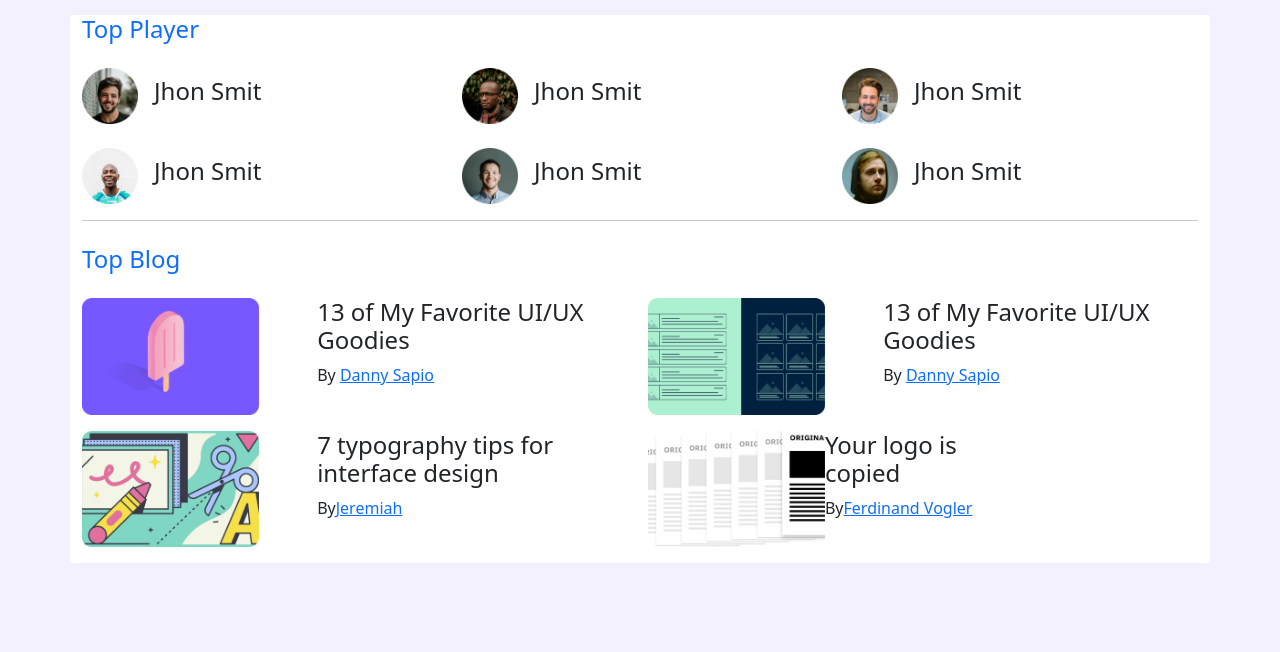
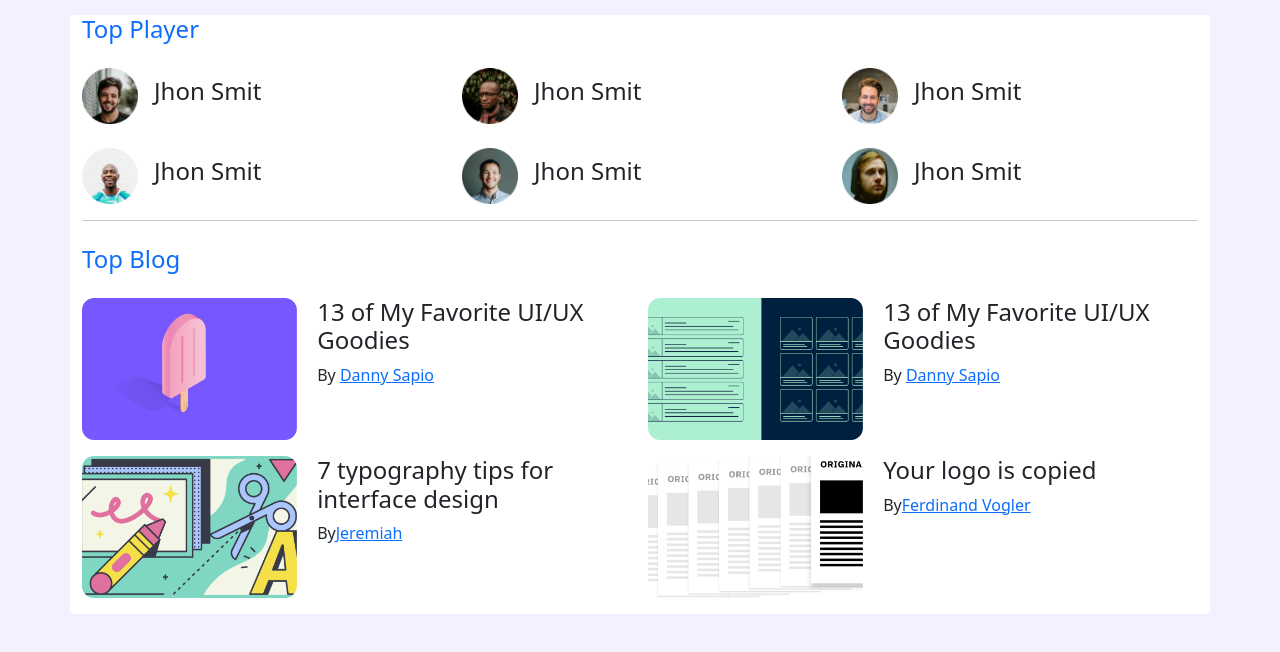
Before and after one commit to jaherm9/leader-board, a plain HTML site: page index.html in a window 1280 px wide. Shown: the part 86-738 px from the top of the page. Drawn offline with Linux system fonts and the light colour scheme.

Commit message:
image width resolved

```diff
--- a/index.html
+++ b/index.html
@@ -78,7 +78,7 @@
     <div class="col-md-12 col-lg-6 d-flex">
       <div class="row">
         <div class="col-12 col-md-5">
-          <img width="177px" src="images/blogs/blog-1.png" alt="">
+          <img width="100%" src="images/blogs/blog-1.png" alt="">
         </div>
       <div class="ps-2 col-md-6">
         <h4>13 of My Favorite
@@ -92,7 +92,7 @@
     <div class="col-md-12 col-lg-6 d-flex">
       <div class="row">
         <div class="col-12 col-md-5">
-          <img width="177px" src="images/blogs/blog-2.png" alt="">
+          <img width="100%" src="images/blogs/blog-2.png" alt="">
         </div>
       <div class="ps-2 col-md-6">
         <h4>13 of My Favorite
@@ -105,7 +105,7 @@
     <div class="col-md-12 col-lg-6 d-flex">
       <div class="row">
         <div class="col-12 col-md-5">
-          <img width="177px" src="images/blogs/blog-3.png" alt="">
+          <img width="100%" src="images/blogs/blog-3.png" alt="">
         </div>
       <div class="ps-2 col-md-6">
         <h4>7 typography tips
@@ -119,7 +119,7 @@
     <div class="col-md-12 col-lg-6 d-flex">
       <div class="row">
         <div class="col-12 col-md-5">
-          <img width="177px" src="images/blogs/blog-4.png" alt="">
+          <img width="100%" src="images/blogs/blog-4.png" alt="">
         </div>
       <div class="ps-2 col-md-6">
         <h4>Your logo is
```
